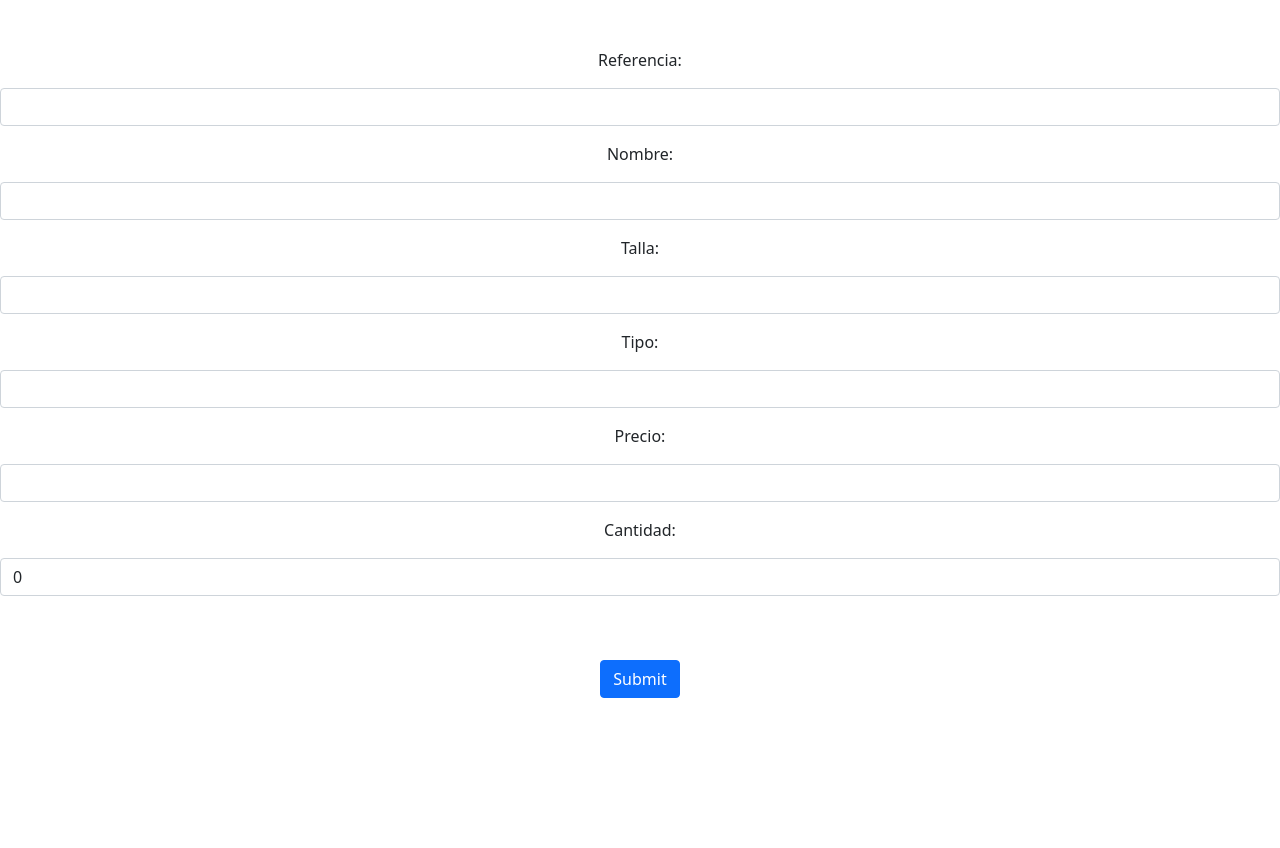
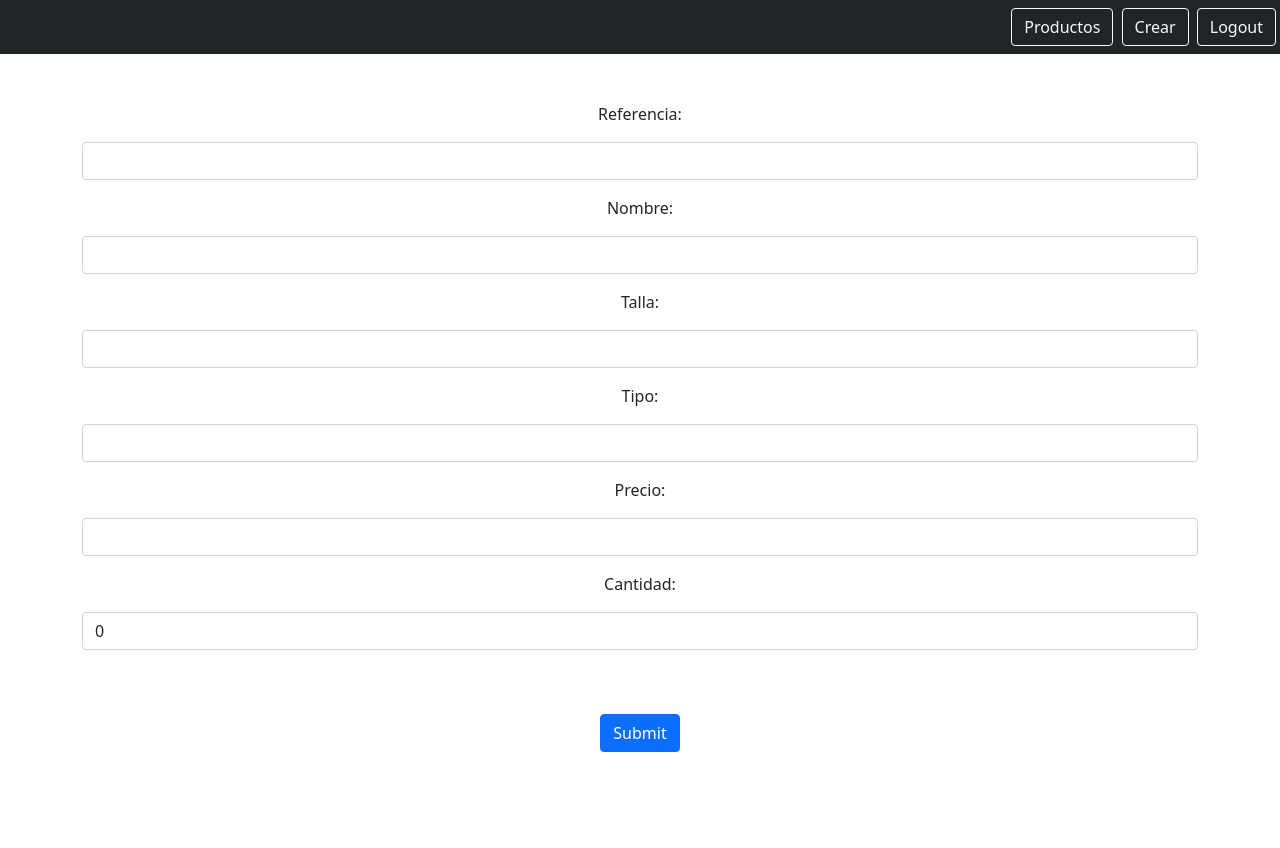
Before and after one commit to adrianvh33/inventario, a Django app: page /productos/nuevo in a window 1280 px wide. Before the commit the page ends 698 px from the top, so only its background shows below. Run offline with Django 4.2, Linux system fonts and the light colour scheme; the visitor is signed in with stand-in values (Sample User, id 1).

Commit message:
barra de navegacion

```diff
--- a/inventario/producto/forms.py
+++ b/inventario/producto/forms.py
@@ -3,7 +3,6 @@ from pyexpat import model
 from tkinter import Widget
 from attr import fields
 import django
-
 
 from django import forms
 from .models import Producto
--- a/inventario/producto/templates/productos/productos_form.html
+++ b/inventario/producto/templates/productos/productos_form.html
@@ -1,9 +1,9 @@
 {% extends "base.html" %}
 {% block content%}
-
-<form  method="POST">{% csrf_token %}
-    {{form}}
-    <button type="submit" class="btn btn-primary my-5">Submit</button>
-</form>
-
+<div class="form-group">
+    <form  method="POST"   >{% csrf_token %}
+        {{form.as_p}}
+        <button type="submit" class="btn btn-primary my-5">Submit</button>
+    </form>
+</div>
 {% endblock %}
--- a/inventario/static/css/style.css
+++ /dev/null
@@ -1,3 +0,0 @@
-.producto-li{
-    color: red;
-}
--- a/inventario/static/templates/base.html
+++ b/inventario/static/templates/base.html
@@ -8,7 +8,19 @@
     <link href="https://cdn.jsdelivr.net/npm/bootstrap@5.1.3/dist/css/bootstrap.min.css" rel="stylesheet" integrity="sha384-1BmE4kWBq78iYhFldvKuhfTAU6auU8tT94WrHftjDbrCEXSU1oBoqyl2QvZ6jIW3" crossorigin="anonymous">
 </head>
 <body>
-    <div class="my-5 text-center cotainer">
+    <nav class='navbar navbar-dark bg-dark'>
+        <div class='ms-auto'>
+          {% if user.is_authenticated %}
+          <a href="{% url 'productos.list'%}" class="btn btn-outline-light me-1">Productos</a>
+          <a href="{% url 'productos.new'%}" class="btn btn-outline-light me-1">Crear</a>
+          <a href="{% url 'logout'%}" class="btn btn-outline-light me-1">Logout</a>
+          {% else %}
+          <a href="{% url 'login'%}" class="btn btn-outline-light me-1">Login</a>
+          {% endif %}
+
+        </div>
+      </nav>
+    <div class="my-5 text-center container ">
         {% block content%}
         {% endblock %}
     </div>
```
